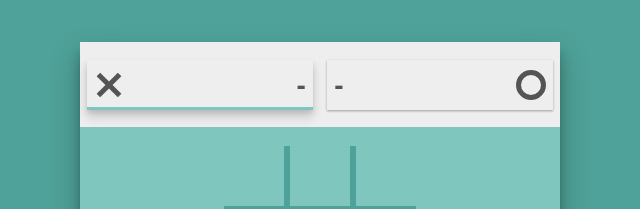
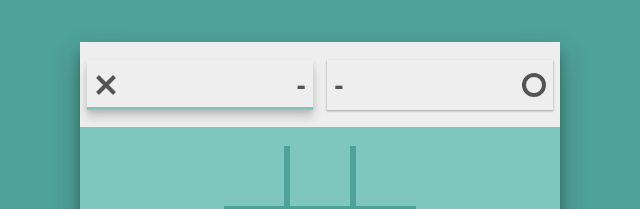
Before and after one commit to christianmed/juego-tres-en-raya-2, a website: page dev/index.pug in a window 1280 px wide. Shown: the part 158-367 px from the top of the page, 320-960 px from the left. Drawn offline with nearby package versions, Linux system fonts and the light colour scheme; files that its build step writes are made by us from their sources; files whose address does not match are found by name.

Commit message:
se modifica el tamaño de cross y circle en el nombre de los jugadores

```diff
--- a/dev/scss/styles.scss
+++ b/dev/scss/styles.scss
@@ -93,7 +93,7 @@ body {
       .player-X {
 
         .name {
-          @include cross(30px, 5px, var(--color6));
+          @include cross(24px, 4px, var(--color6));
           top: 50%;
           transform: translateY(-50%);
           left: .25em;
@@ -110,7 +110,7 @@ body {
       .player-O {
 
         .name {
-          @include circle(30px, 5px, var(--color6));
+          @include circle(24px, 4px, var(--color6));
           top: 50%;
           transform: translateY(-50%);
           right: .25em;
@@ -145,11 +145,6 @@ body {
 
       .cell {
         position: relative;
-        // display: flex;
-        // justify-content: center;
-        // align-items: center;
-        // font-size: 2em;
-        // font-weight: 600;
         background: var(--color2);
         cursor: pointer;
       }
```
Also changed, not shown: dist/css/styles.css.
